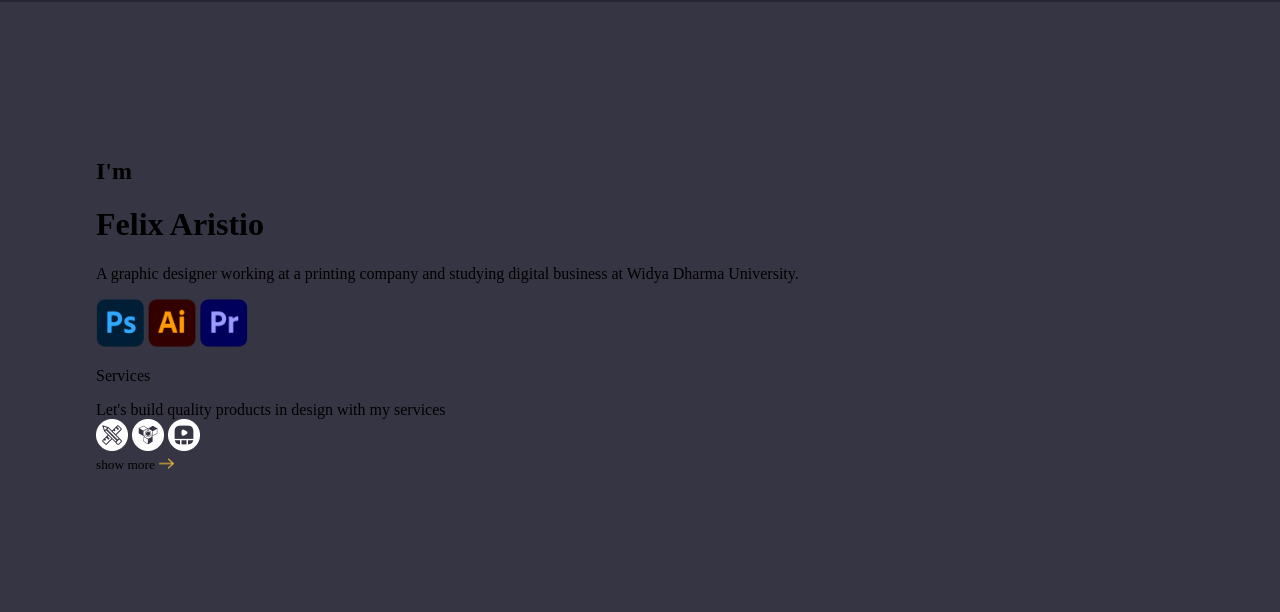
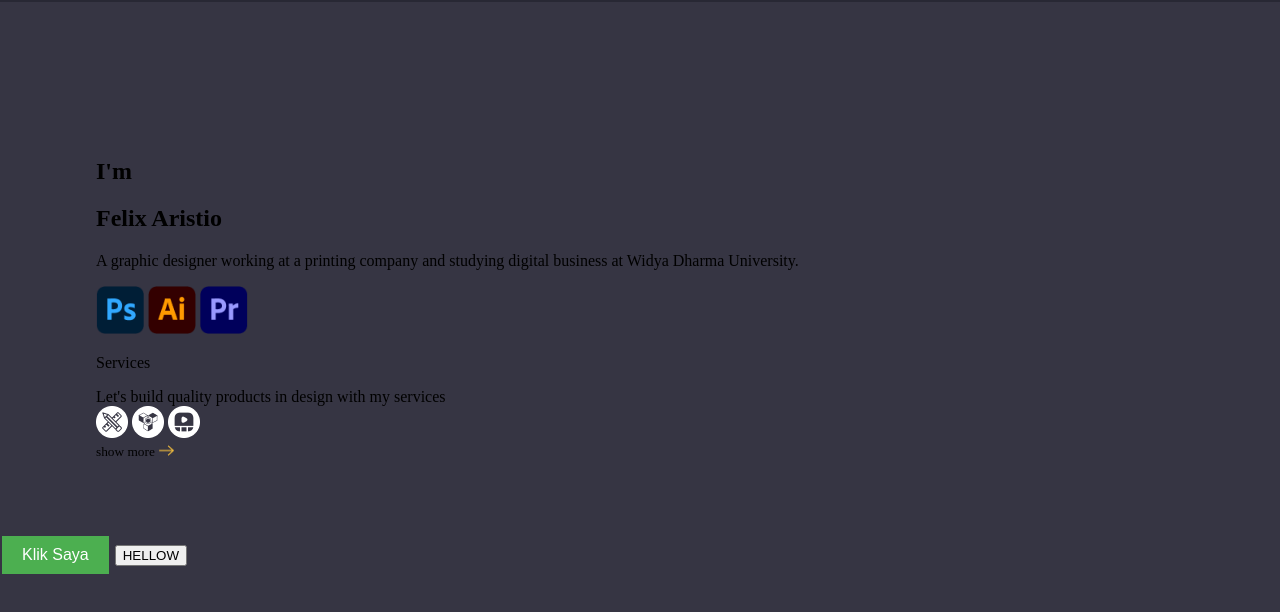
Before and after one commit to RabGlyn/hello-world, a plain HTML site: page index.html in a window 1280 px wide. Shown: the part 70-682 px from the top of the page. Drawn offline with Linux system fonts and the light colour scheme.

Commit message:
update js

```diff
--- a/index.html
+++ b/index.html
@@ -31,7 +31,7 @@
         </nav>
     </header>
 
-    <div class="frame1">
+    <section class="frame1">
         <div class="im"><h2>I'm</h2></div>
         <div class="nama"><h1>Felix Aristio</h1></div>
         <p>A graphic designer working at a printing company and studying digital business at Widya Dharma University.</p>
@@ -55,7 +55,11 @@
                 <img id="arrow" src="Image/arrow.png" height="11" width="15" alt="arrow">
             </div>
         </div>
-    </div>
+    </section>
+    <button class="myButton" id="myButton">Klik Saya</button>
 
+    <button onclick="submitForm()">HELLOW</button>
+
+    <script src="main.js"></script>
 </body>
 </html>
--- a/main.js
+++ b/main.js
@@ -0,0 +1,10 @@
+var button = document.getElementById("myButton");
+
+button.addEventListener("click", function() {
+  alert("Tombol telah diklik!");
+});
+
+
+function submitForm() {
+    alert("Pesan anda telah terkirim!");
+}
--- a/style.css
+++ b/style.css
@@ -1,20 +1,8 @@
 body{
     margin: 0;
-    background: #363543 url("Image/back.png");
-    background-position: center;
-    background-repeat: no-repeat;
-    width: 100%;
-    height: 4000px;
-
+    background-color: #363543 ;
 }
 
-section{
-    width: 100%;
-    height: 100vh;
-    background: #363543 url("Image/back.png");
-    background-position: center;
-    background-repeat: no-repeat;
-}
 
 .kanan{
     padding-right: 96px;
@@ -71,3 +59,21 @@ a{
     padding-right: 96px;
     padding-bottom: 72px;
 }
+
+.myButton {
+    background-color: #4CAF50;
+    border: none;
+    color: white;
+    padding: 10px 20px;
+    text-align: center;
+    text-decoration: none;
+    display: inline-block;
+    font-size: 16px;
+    margin: 4px 2px;
+    cursor: pointer;
+  }
+
+  .message {
+    margin-top: 10px;
+    color: white;
+  }
```
